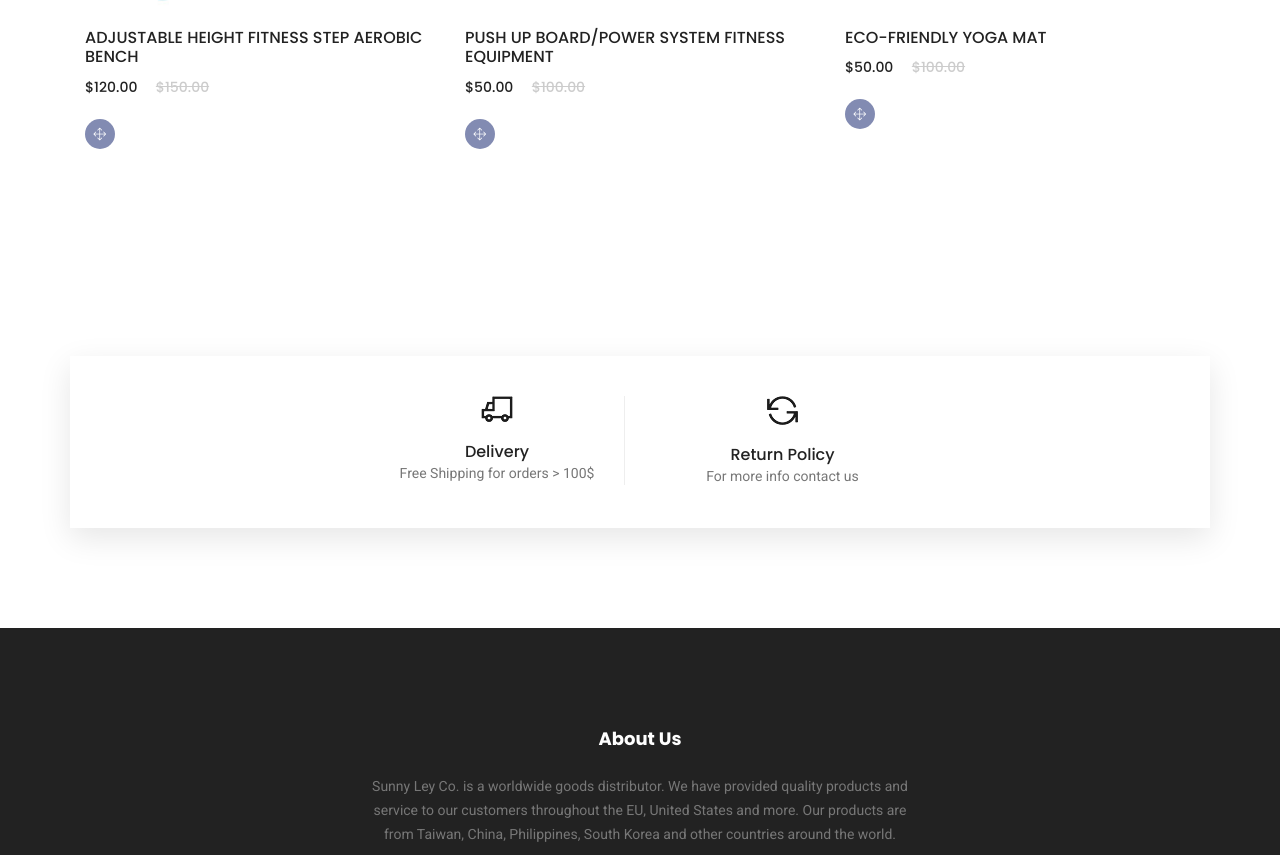
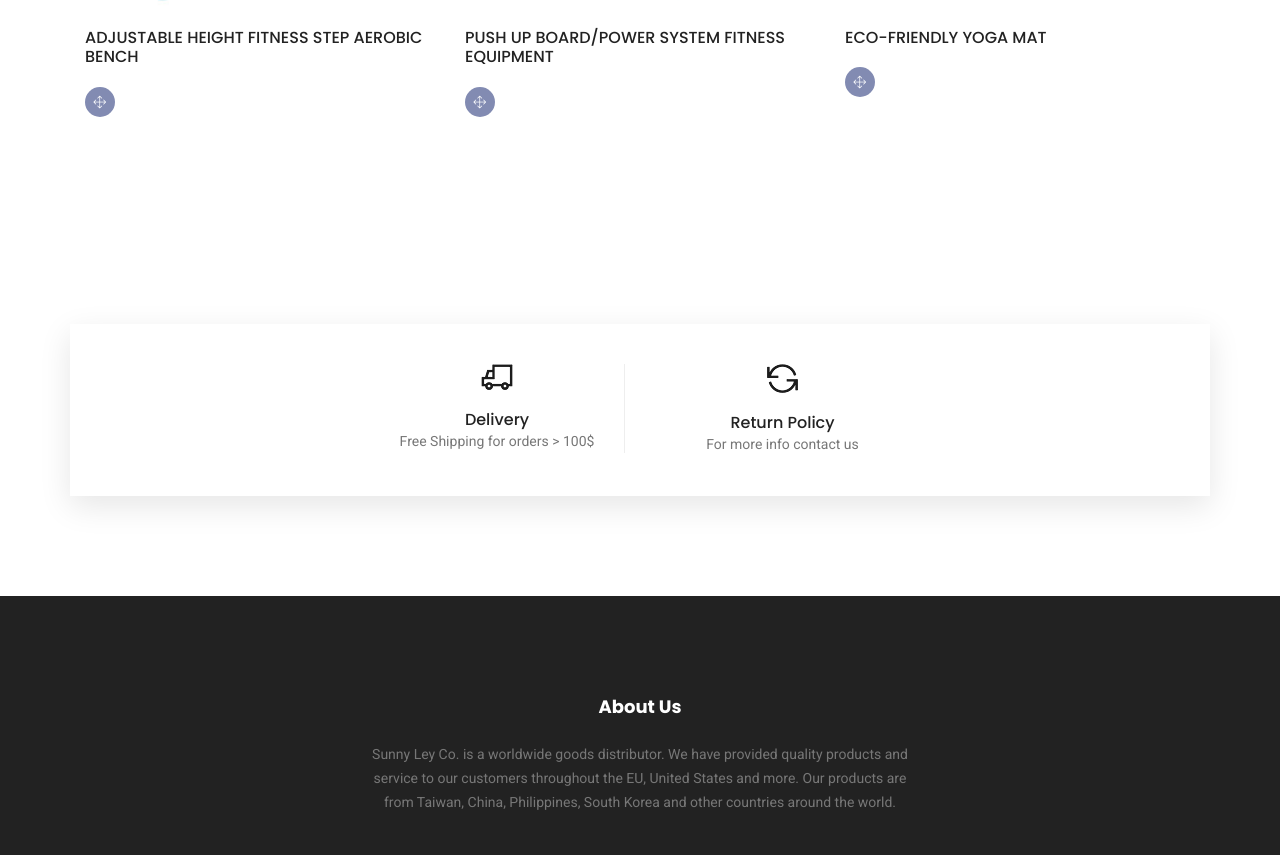
Before and after one commit to gherghelasR/SunnyLey, a plain HTML site: page index.html in a window 1280 px wide. Shown: the part 857-1712 px from the top of the page. Drawn offline with nearby package versions, Linux system fonts and the light colour scheme; some packages are replaced by stand-ins of ours; a script that the page names is missing.

Commit message:
Update index.html

```diff
--- a/index.html
+++ b/index.html
@@ -90,10 +90,6 @@
 							<img class="img-fluid" src="img/product/banch_1.jpg" alt="">
 							<div class="product-details">
 								<h6>Adjustable Height Fitness Step Aerobic Bench </h6>
-								<div class="price">
-									<h6>$120.00</h6>
-									<h6 class="l-through">$150.00</h6>
-								</div>
 								<div class="prd-bottom">
 									<a href="" class="social-info">
 										<span class="lnr lnr-move"></span>
@@ -110,10 +106,6 @@
 							<div class="product-details">
 								<h6>Push Up Board/Power System Fitness Equipment
 								</h6>
-								<div class="price">
-									<h6>$50.00</h6>
-									<h6 class="l-through">$100.00</h6>
-								</div>
 								<div class="prd-bottom">
 									<a href="" class="social-info">
 										<span class="lnr lnr-move"></span>
@@ -130,10 +122,6 @@
 							<div class="product-details">
 								<h6>Eco-friendly yoga mat
 								</h6>
-								<div class="price">
-									<h6>$50.00</h6>
-									<h6 class="l-through">$100.00</h6>
-								</div>
 								<div class="prd-bottom">
 									<a href="" class="social-info">
 										<span class="lnr lnr-move"></span>
```
